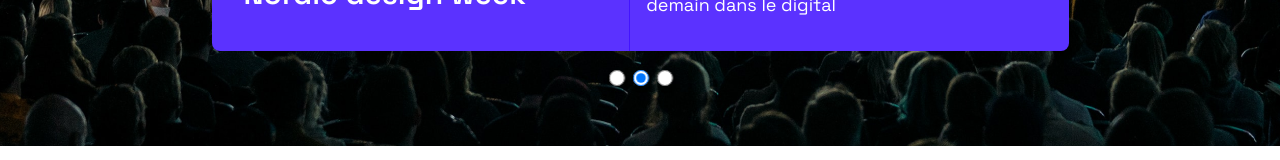
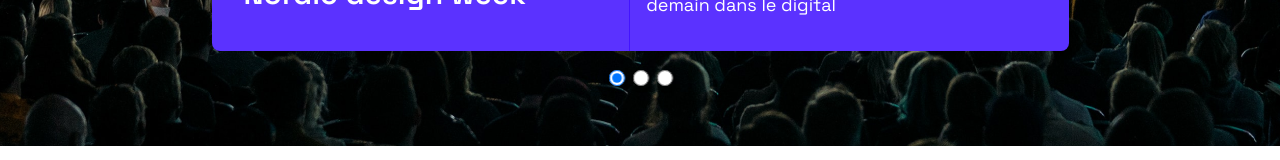
Before and after one commit to uenoeki54/Repository-P10-Seb, a React (Create React App) app: page / in a window 1280 px wide. Shown: the part 520-680 px from the top of the page. Built offline with nearby package versions, Linux system fonts and the light colour scheme.

Commit message:
rajouté default checked poru enlever warning dans slider

```diff
--- a/src/containers/Slider/index.js
+++ b/src/containers/Slider/index.js
@@ -48,7 +48,7 @@
               key={event.date}
               type="radio"
               name="radio-button"
-              checked={index === radioIdx} // change idx pour index
+              defaultChecked={index === radioIdx} // change idx pour index
             />
           ))}
         </div>
```
